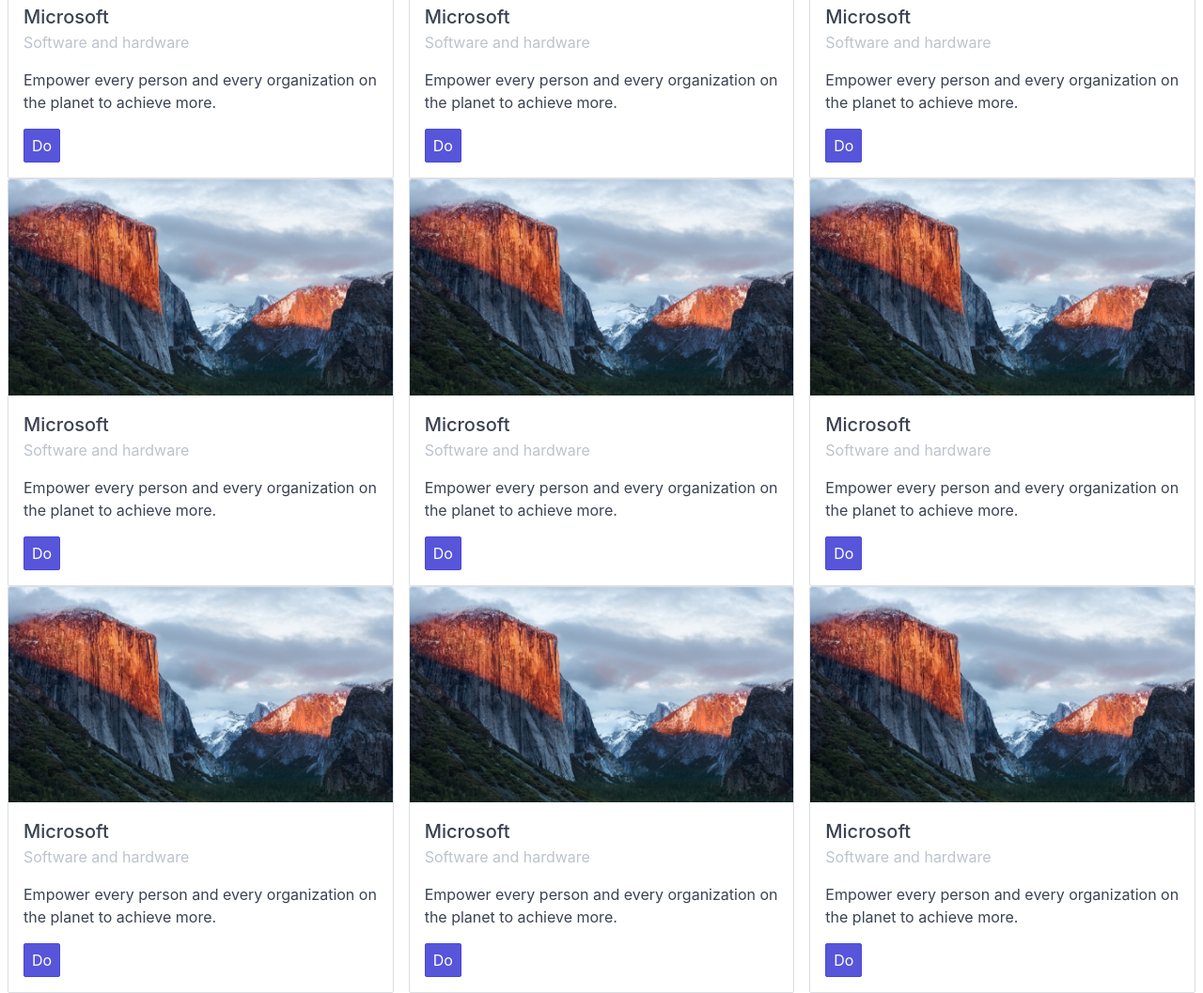
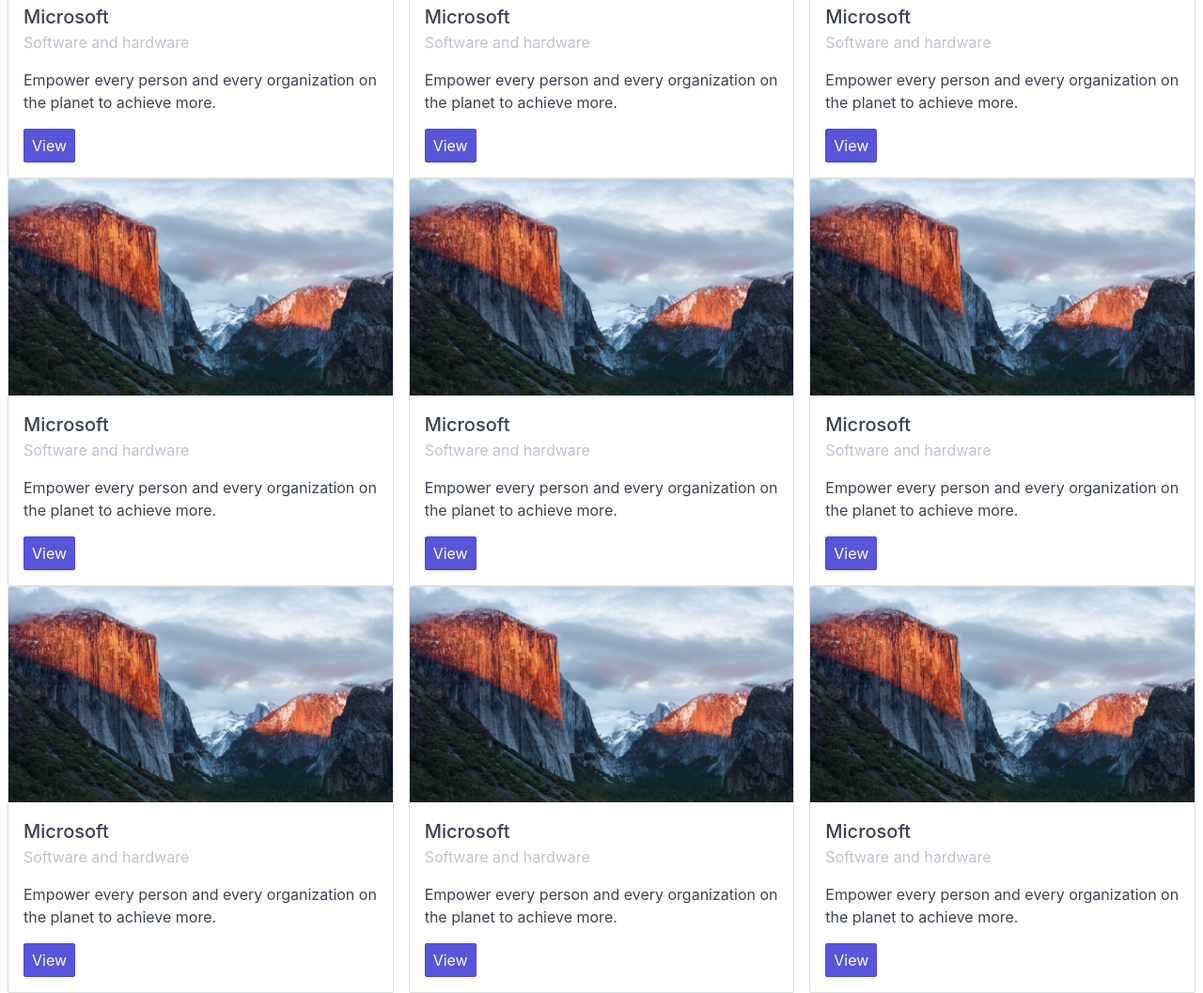
Before and after one commit to iAlgebra/books, a plain HTML site: page index.html in a window 1280 px wide. Shown: the part 312-1369 px from the top of the page at 94% size. Drawn offline with nearby package versions, Linux system fonts and the light colour scheme.

Commit message:
Changing Book Gallery links text from "do" to "view"

```diff
--- a/index.html
+++ b/index.html
@@ -25,7 +25,7 @@
                         Empower every person and every organization on the planet to achieve more.
                     </div>
                     <div class="card-footer">
-                        <a href="#cards" class="btn btn-primary">Do</a>
+                        <a href="#cards" class="btn btn-primary">View</a>
                     </div>
                 </div>
             </div>
@@ -42,7 +42,7 @@
                         Empower every person and every organization on the planet to achieve more.
                     </div>
                     <div class="card-footer">
-                        <a href="#cards" class="btn btn-primary">Do</a>
+                        <a href="#cards" class="btn btn-primary">View</a>
                     </div>
                 </div>
             </div>
@@ -59,7 +59,7 @@
                         Empower every person and every organization on the planet to achieve more.
                     </div>
                     <div class="card-footer">
-                        <a href="#cards" class="btn btn-primary">Do</a>
+                        <a href="#cards" class="btn btn-primary">View</a>
                     </div>
                 </div>
             </div>
@@ -76,7 +76,7 @@
                         Empower every person and every organization on the planet to achieve more.
                     </div>
                     <div class="card-footer">
-                        <a href="#cards" class="btn btn-primary">Do</a>
+                        <a href="#cards" class="btn btn-primary">View</a>
                     </div>
                 </div>
             </div>
@@ -93,7 +93,7 @@
                         Empower every person and every organization on the planet to achieve more.
                     </div>
                     <div class="card-footer">
-                        <a href="#cards" class="btn btn-primary">Do</a>
+                        <a href="#cards" class="btn btn-primary">View</a>
                     </div>
                 </div>
             </div>
@@ -110,7 +110,7 @@
                         Empower every person and every organization on the planet to achieve more.
                     </div>
                     <div class="card-footer">
-                        <a href="#cards" class="btn btn-primary">Do</a>
+                        <a href="#cards" class="btn btn-primary">View</a>
                     </div>
                 </div>
             </div>
@@ -127,7 +127,7 @@
                         Empower every person and every organization on the planet to achieve more.
                     </div>
                     <div class="card-footer">
-                        <a href="#cards" class="btn btn-primary">Do</a>
+                        <a href="#cards" class="btn btn-primary">View</a>
                     </div>
                 </div>
             </div>
@@ -144,7 +144,7 @@
                         Empower every person and every organization on the planet to achieve more.
                     </div>
                     <div class="card-footer">
-                        <a href="#cards" class="btn btn-primary">Do</a>
+                        <a href="#cards" class="btn btn-primary">View</a>
                     </div>
                 </div>
             </div>
@@ -161,7 +161,7 @@
                         Empower every person and every organization on the planet to achieve more.
                     </div>
                     <div class="card-footer">
-                        <a href="#cards" class="btn btn-primary">Do</a>
+                        <a href="#cards" class="btn btn-primary">View</a>
                     </div>
                 </div>
             </div>
```
